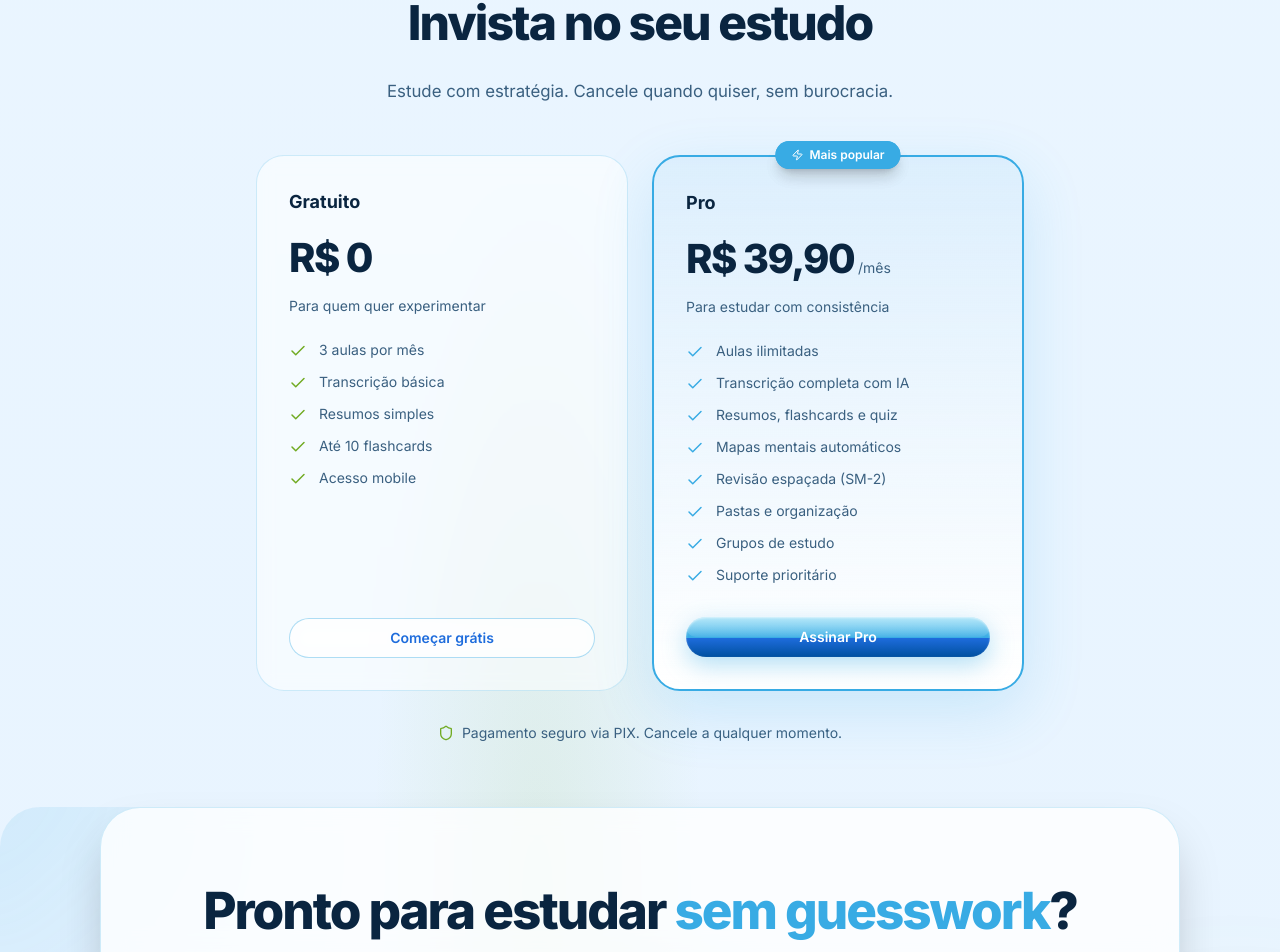
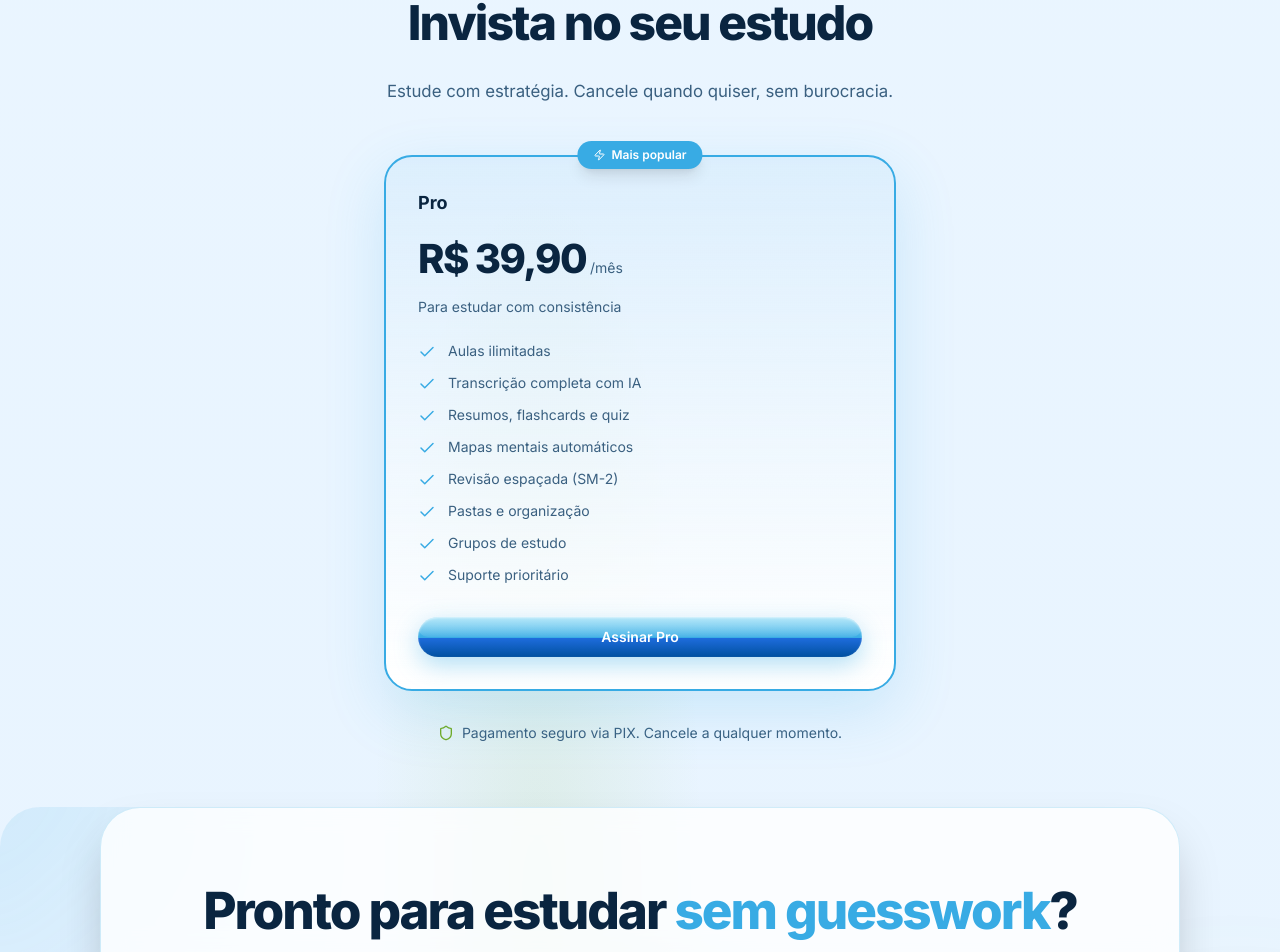
Before and after one commit to teuzowebdeveloper9/anotEX.ai, a React (Vite) app in the folder frontend/: page / in a window 1280 px wide. Shown: the part 3568-4520 px from the top of the page. Built offline with nearby package versions, Linux system fonts and the light colour scheme; no server answers.

Commit message:
fix(billing): remove free tier, show only Pro plan

```diff
--- a/frontend/src/features/billing/ui/PricingSection.tsx
+++ b/frontend/src/features/billing/ui/PricingSection.tsx
@@ -2,7 +2,6 @@ import { useState } from 'react'
 import { useNavigate } from 'react-router-dom'
 import { Check, Zap, Shield, Crown } from 'lucide-react'
 import { Button } from '@/shared/ui/Button/Button'
-import { cn } from '@/shared/lib/cn'
 import { useCreateCheckout, useSubscriptionStatus } from '../hooks/useCheckout'
 import { useAuth } from '@/shared/auth/useAuth'
 import { CustomerFormModal } from './CustomerFormModal'
@@ -11,21 +10,6 @@ const PLAN_ID = 'prod_uFHtgP3NQARHx35LtuFqRTT5'
 const PLAN_PRICE_CENTS = 3990
 
 const plans = [
-  {
-    id: 'free',
-    name: 'Gratuito',
-    priceLabel: 'R$ 0',
-    description: 'Para quem quer experimentar',
-    features: [
-      '3 aulas por mês',
-      'Transcrição básica',
-      'Resumos simples',
-      'Até 10 flashcards',
-      'Acesso mobile',
-    ],
-    buttonText: 'Começar grátis',
-    productId: '',
-  },
   {
     id: 'pro',
     name: 'Pro',
@@ -109,34 +93,19 @@ export function PricingSection() {
         </p>
       </div>
 
-      <div className="mx-auto grid max-w-3xl gap-6 lg:grid-cols-2 lg:items-stretch">
+      <div className="mx-auto grid max-w-lg gap-6">
         {plans.map((plan) => (
           <div
             key={plan.id}
-            className={cn(
-              'relative flex flex-col rounded-[28px] p-8 transition-all duration-300',
-              plan.id === 'pro'
-                ? 'cursor-pointer border-2 border-[var(--accent)] bg-gradient-to-b from-[var(--accent)]/8 to-white shadow-[0_20px_60px_rgba(56,171,228,0.18)] hover:shadow-[0_25px_70px_rgba(56,171,228,0.25)] hover:scale-[1.02]'
-                : 'border border-[var(--border)] bg-white/55 backdrop-blur-sm'
-            )}
+            className="relative flex flex-col cursor-pointer rounded-[28px] border-2 border-[var(--accent)] bg-gradient-to-b from-[var(--accent)]/8 to-white p-8 shadow-[0_20px_60px_rgba(56,171,228,0.18)] transition-all duration-300 hover:shadow-[0_25px_70px_rgba(56,171,228,0.25)] hover:scale-[1.02]"
             onClick={() => plan.productId && handleSubscribe(plan.productId)}
           >
-            {plan.id === 'pro' && (
             <div className="absolute -top-4 left-1/2 -translate-x-1/2">
               <span className="inline-flex items-center gap-1.5 rounded-full bg-[var(--accent)] px-4 py-1.5 text-xs font-semibold text-white shadow-lg">
                 <Zap size={12} />
                 Mais popular
               </span>
             </div>
-            )}
-            {plan.id === 'pro' && (
-              <div className="absolute -top-4 left-1/2 -translate-x-1/2">
-                <span className="inline-flex items-center gap-1.5 rounded-full bg-[var(--accent)] px-4 py-1.5 text-xs font-semibold text-white shadow-lg">
-                  <Zap size={12} />
-                  Mais popular
-                </span>
-              </div>
-            )}
 
             <div className="mb-6">
               <h3 className="text-lg font-bold text-[var(--text-primary)]">{plan.name}</h3>
@@ -154,27 +123,21 @@ export function PricingSection() {
             <ul className="mb-8 flex-1 space-y-3">
               {plan.features.map((feature) => (
                 <li key={feature} className="flex items-start gap-3 text-sm">
-                  <Check
-                    size={18}
-                    className={cn(
-                      'mt-0.5 shrink-0',
-                      plan.id === 'pro' ? 'text-[var(--accent)]' : 'text-[var(--success)]'
-                    )}
-                  />
+                  <Check size={18} className="mt-0.5 shrink-0 text-[var(--accent)]" />
                   <span className="text-[var(--text-secondary)]">{feature}</span>
                 </li>
               ))}
             </ul>
 
             <Button
-              variant={plan.id === 'pro' ? 'primary' : 'outline'}
+              variant="primary"
               size="lg"
               className="w-full"
               loading={checkout.isPending && checkout.variables?.productId === plan.productId}
               onClick={() => handleSubscribe(plan.productId)}
-              disabled={checkout.isPending || (plan.id === 'pro' && hasSubscription)}
+              disabled={checkout.isPending || hasSubscription}
             >
-              {plan.id === 'pro' && hasSubscription ? (
+              {hasSubscription ? (
                 <span className="flex items-center justify-center gap-2">
                   <Crown size={18} />
                   Assinante Pro
```
Lines whose indentation alone changed are shown as unchanged.
